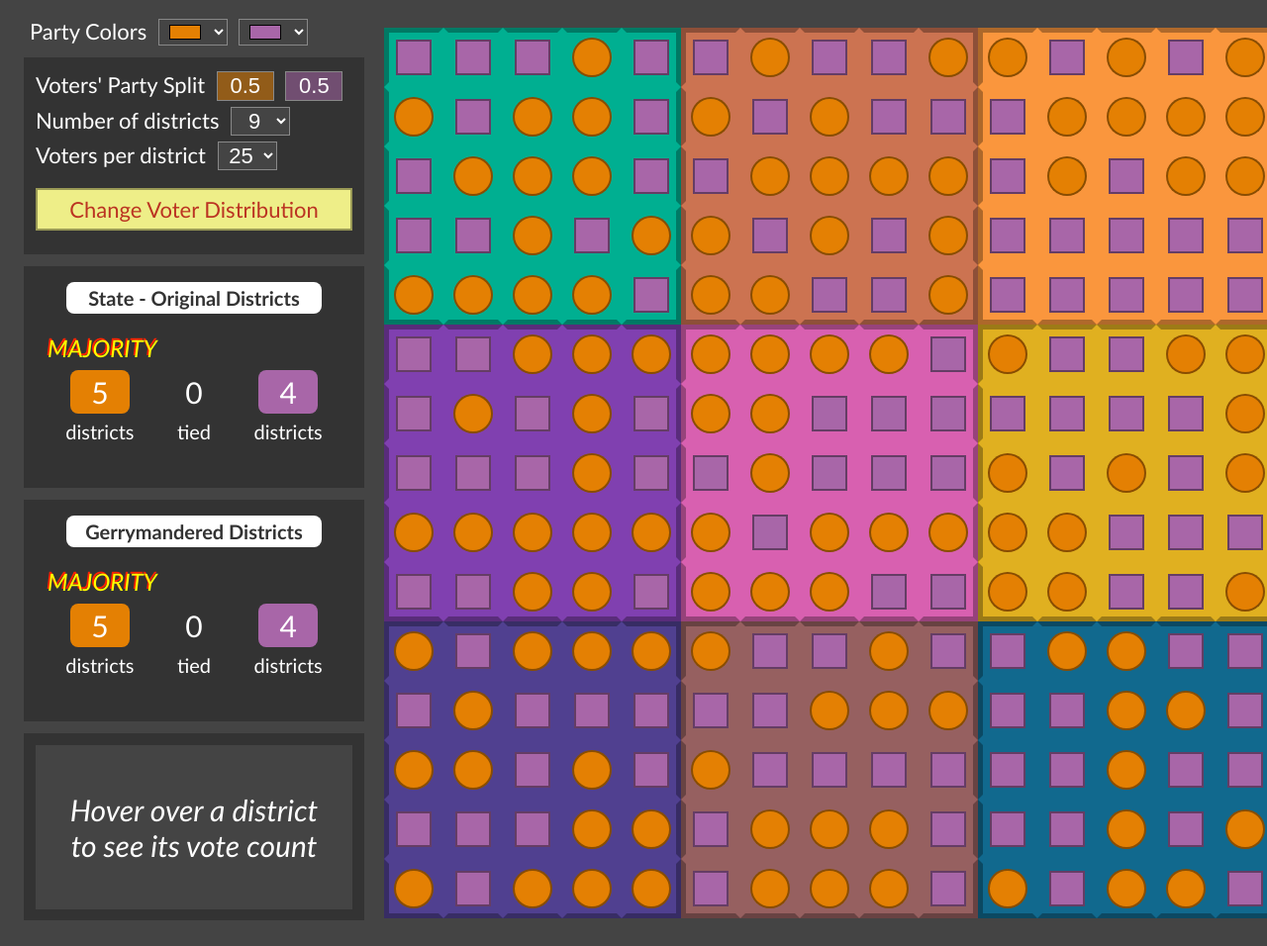
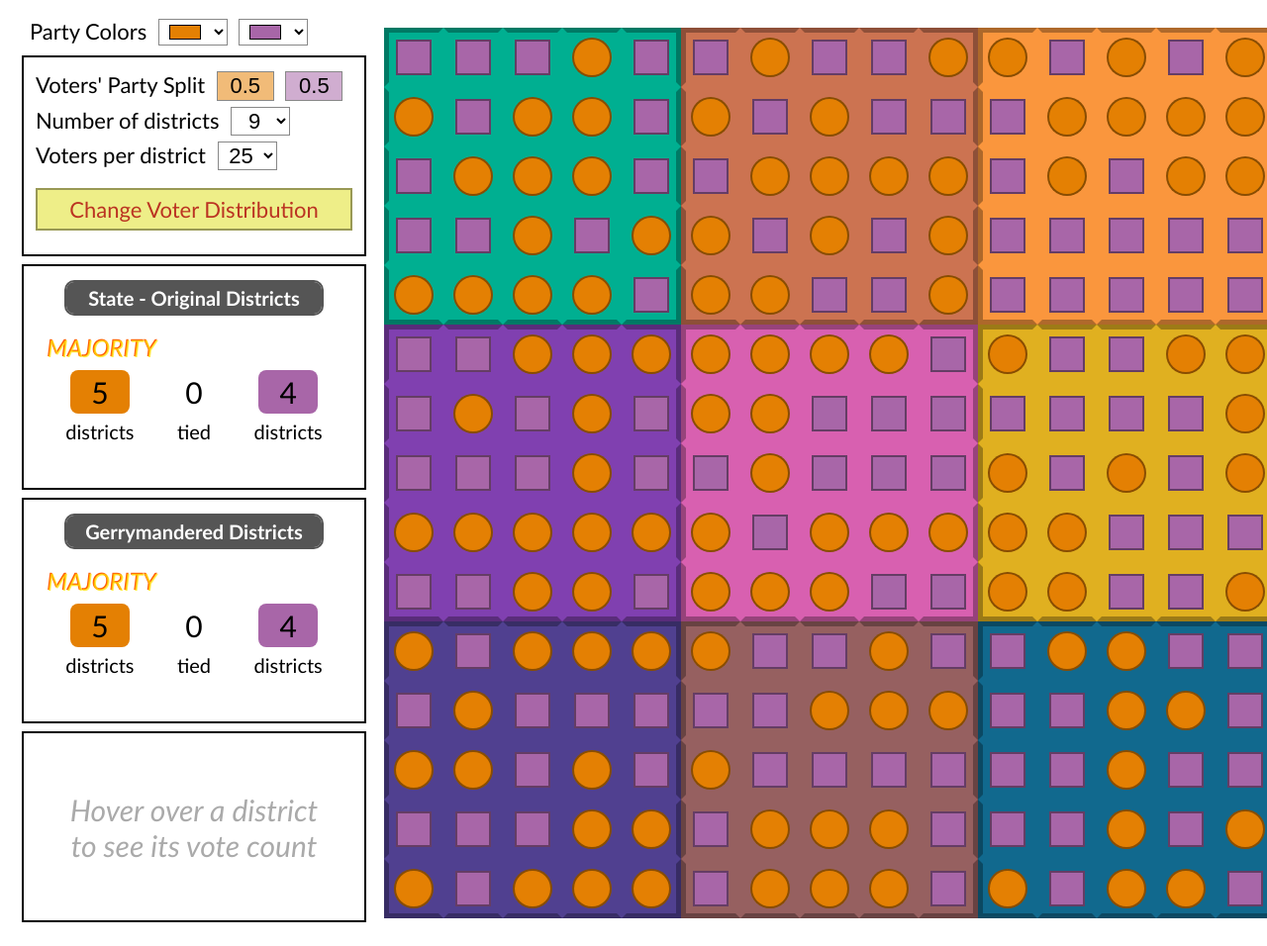
Before and after one commit to Persola/gerrymandering-game, a plain HTML site: page index.html in a window 1280 px wide. Shown: the whole page at 99% size. Drawn offline with Linux system fonts and the light colour scheme.

Commit message:
[22-change-background-to-white] make background white, adjust other colors for legibility

```diff
--- a/index.css
+++ b/index.css
@@ -1,7 +1,7 @@
 :root {
-  --bg-color: #444;
-  --panel-color: #333;
-  --font-color: #fff;
+  --bg-color: #fff;
+  --panel-color: #fff;
+  --font-color: #000;
   --font-family: 'Trebuchet MS', sans-serif;
   --panel-width: 320px;
   --subtle-color: #999;
@@ -45,13 +45,15 @@ body {
   height: 204px;
   padding: 8px 12px 12px 12px;
   background-color: var(--panel-color);
+  outline: 2px solid var(--font-color);
   text-align: center;
 }
 
 .houseTitle {
   border-radius: 8px;
   color: var(--panel-color);
-  background-color: #fff;
+  background-color: #555;
+  outline: 2px solid #555;
   font-weight: 800;
   margin: 8px auto;
   padding: 4px;
@@ -61,7 +63,7 @@ body {
 }
 
 .houseSubtitle {
-  color: #fff;
+  color: var(--font-color);
   font-weight: 400;
   margin: 8px auto;
   text-align: center;
@@ -75,7 +77,7 @@ body {
 
 .partyDistrictCount {
   border-radius: 8px;
-  color: #fff;
+  color: var(--font-color);
   margin: 0 auto 6px auto;
   padding: 4px 0;
   text-align: center;
@@ -93,15 +95,15 @@ body {
 .winnerDeclarationLeft {
   text-align: left;
   margin-left: 12px;
-  color: #ff0;
-  text-shadow: #f20 -1.6px -1.6px;
+  color: rgba(255, 230, 0, 0.7);
+  text-shadow: rgb(255, 94, 0) -1px -1px;
 }
 
 .winnerDeclarationRight {
   text-align: right;
   margin-right: 8px;
-  color: #ff0;
-  text-shadow: #f20 -1.6px -1.6px;
+  color: rgba(255, 230, 0, 0.7);
+  text-shadow: rgb(255, 94, 0) -1px -1px;
 }
 
 .winnerDeclarationTie {
@@ -161,7 +163,7 @@ body {
 }
 
 .none {
-  background-color: #000;
+  background-color: var(--font-color);
 }
 
 .districtReport {
@@ -169,21 +171,21 @@ body {
   height: 165px;
   padding: 12px;
   background-color: var(--panel-color);
-  color: #fff;
+  outline: 2px solid var(--font-color);
+  color: var(--font-color);
   text-align: center;
 }
 
 .hoverHeadsUp {
-  background-color: #444;
   padding: 47px 0;
-  color: white;
+  color: #aaa;
   font-size: 30px;
   font-style: italic;
 }
 
 .districtTitle {
   height: 22px;
-  color: #fff;
+  color: var(--bg-color);
   margin: 0 auto 10px auto;
   padding: 6px 4px 6px 4px;
   text-align: center;
@@ -243,6 +245,7 @@ body {
   margin: 12px 0 0 0;
   padding: 8px 12px 12px 12px;
   background-color: var(--panel-color);
+  outline: 2px solid var(--font-color);
 }
 
 select {
```
